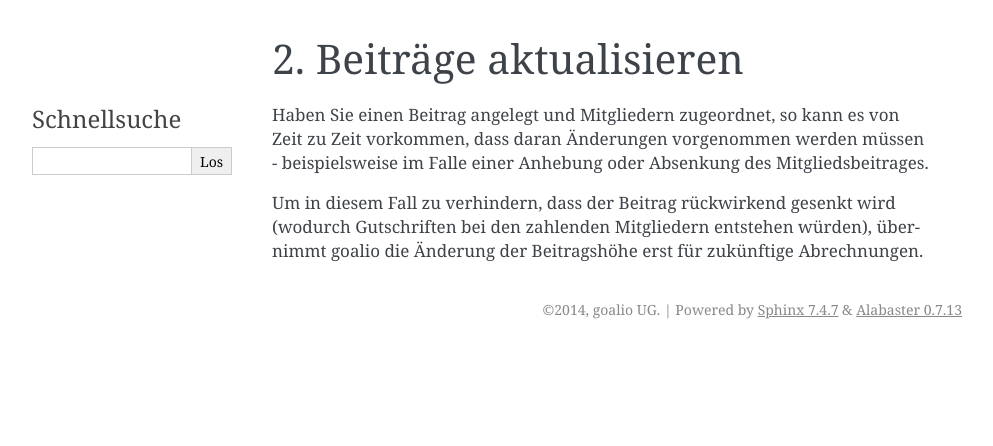
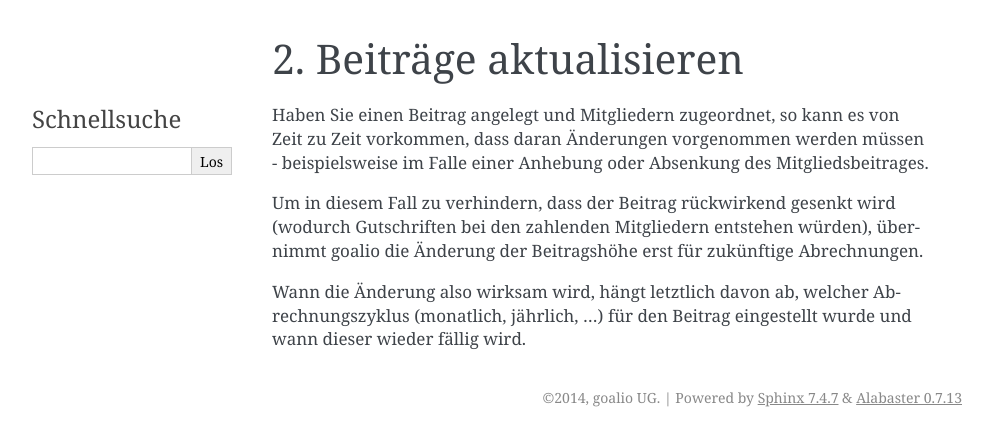
Before and after one commit to goalio/docs, a Sphinx documentation site: the page built from docs/anwendungsfaelle/beitrag-aktualisieren.rst, in a window 1280 px wide. Shown: the top 446 px of the page, without its empty margins (148-1141 px from the left). Built offline with Sphinx 7.4.7, drawn with Linux system fonts in a browser that asks for light colours; formulas are drawn with MathJax 3.

Commit message:
Update beitrag-aktualisieren.rst

```diff
--- a/docs/anwendungsfaelle/beitrag-aktualisieren.rst
+++ b/docs/anwendungsfaelle/beitrag-aktualisieren.rst
@@ -4,3 +4,5 @@ Beiträge aktualisieren
 Haben Sie einen Beitrag angelegt und Mitgliedern zugeordnet, so kann es von Zeit zu Zeit vorkommen, dass daran Änderungen vorgenommen werden müssen - beispielsweise im Falle einer Anhebung oder Absenkung des Mitgliedsbeitrages.
 
 Um in diesem Fall zu verhindern, dass der Beitrag rückwirkend gesenkt wird (wodurch Gutschriften bei den zahlenden Mitgliedern entstehen würden), übernimmt goalio die Änderung der Beitragshöhe erst für zukünftige Abrechnungen.
+
+Wann die Änderung also wirksam wird, hängt letztlich davon ab, welcher Abrechnungszyklus (monatlich, jährlich, ...) für den Beitrag eingestellt wurde und wann dieser wieder fällig wird.
```
